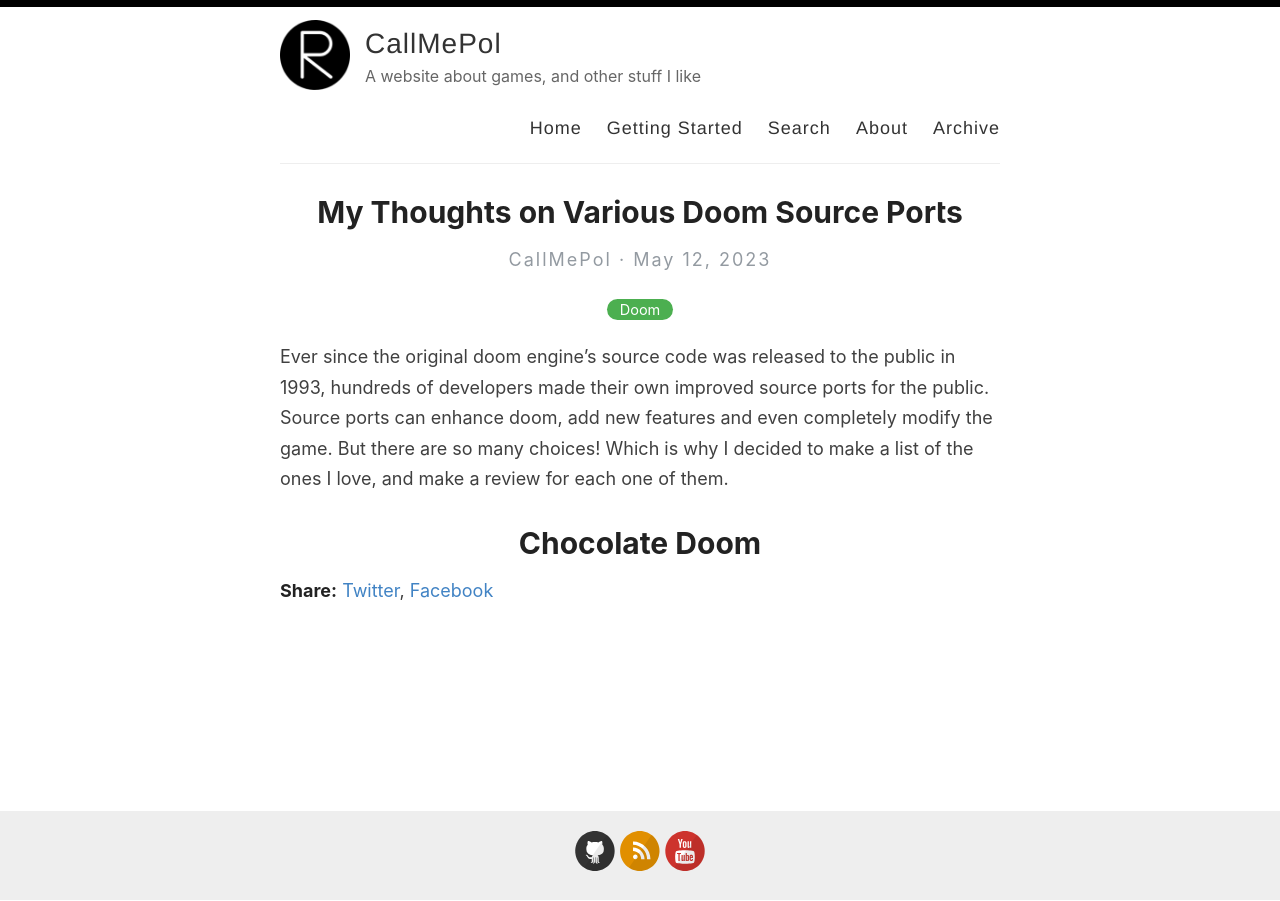
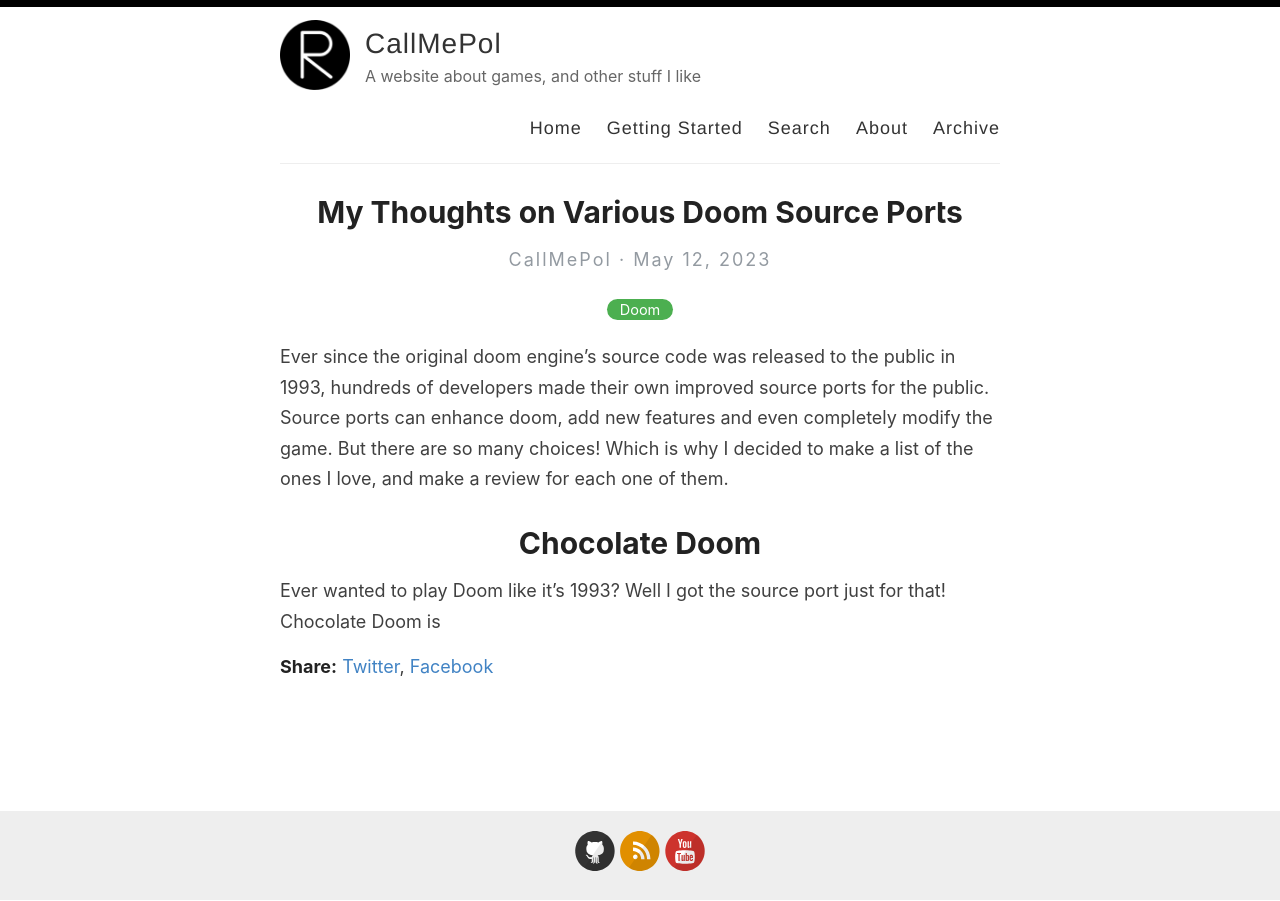
Before and after one commit to poleve540/CallMePol, a Jekyll site: the page built from _posts/2023-05-12-sourceport-review.md, in a window 1280 px wide. Built offline with Jekyll 4.4.1, drawn with Linux system fonts in a browser that asks for light colours.

Commit message:
_posts/2023-05-12-sourceport-review.md updated from https://stackedit.io/

```diff
--- a/_posts/2023-05-12-sourceport-review.md
+++ b/_posts/2023-05-12-sourceport-review.md
@@ -6,9 +6,9 @@
 Ever since the original doom engine's source code was released to the public in 1993, hundreds of developers made their own improved source ports for the public. Source ports can enhance doom, add new features and even completely modify the game. But there are so many choices! Which is why I decided to make a list of the ones I love, and make a review for each one of them.
 
 # Chocolate Doom
-
+Ever wanted to play Doom like it's 1993? Well I got the source port just for that! Chocolate Doom is
 <!--stackedit_data:
-eyJoaXN0b3J5IjpbMzQ2MDAxMDAsLTE0MTk5NzM1MDIsMjA1Nz
-E5NTYwLC05Mjc5Mjg2ODIsMTk1MTY1MzQ4Miw5NTQ0NDA5NzBd
-fQ==
+eyJoaXN0b3J5IjpbODczNjkwMjM4LC0xNDE5OTczNTAyLDIwNT
+cxOTU2MCwtOTI3OTI4NjgyLDE5NTE2NTM0ODIsOTU0NDQwOTcw
+XX0=
 -->
```
